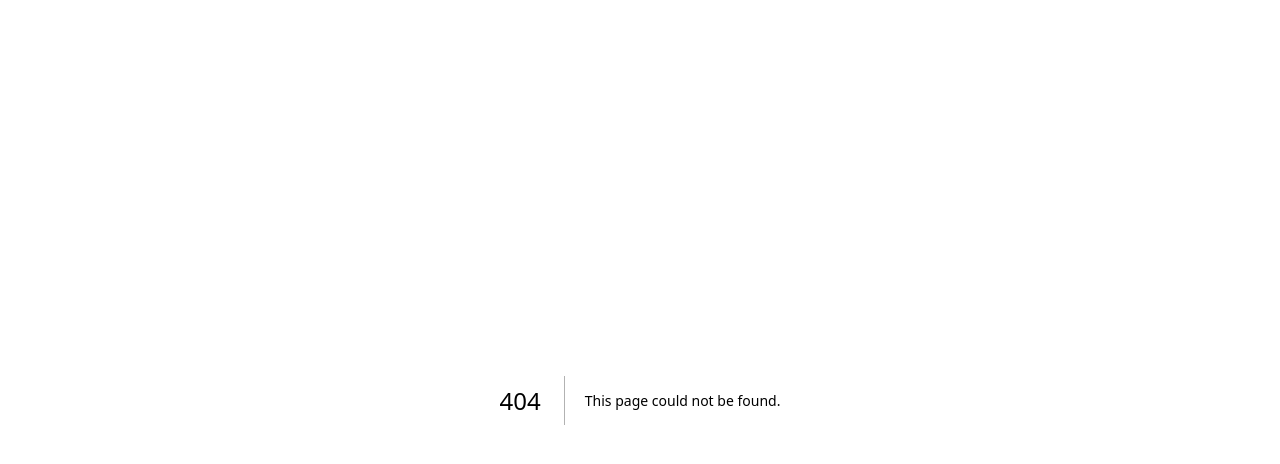
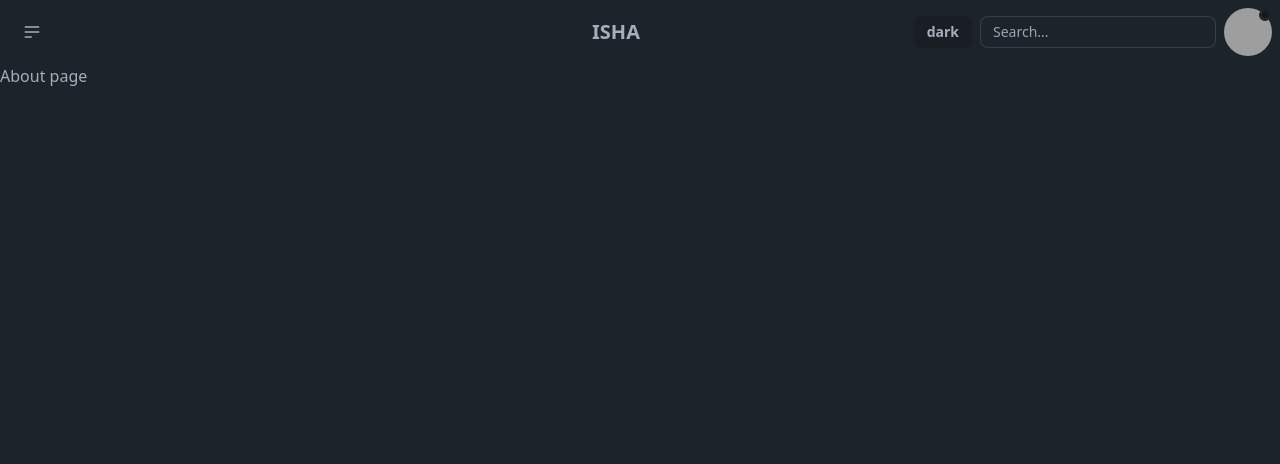
Before and after one commit to revathip1096/e-commerce, a Next.js app: page /about in a window 1280 px wide. Before the commit this address had no page. Shown: the top 464 px of the page. Built offline with nearby package versions, Linux system fonts and the light colour scheme; grey boxes are pictures that could not be loaded.

Commit message:
chore: carousal completed but some changes needed

```diff
--- a/package.json
+++ b/package.json
@@ -14,6 +14,9 @@
     "next": "14.0.4",
     "react": "^18",
     "react-dom": "^18",
+    "react-responsive-carousel": "^3.2.23",
+    "react-simple-image-slider": "^2.4.1",
+    "react-slick": "^0.29.0",
     "zustand": "^4.4.7"
   },
   "devDependencies": {
--- a/src/app/_providers/queryprovider.jsx
+++ b/src/app/_providers/queryprovider.jsx
@@ -7,6 +7,7 @@ import {
   const queryClient = new QueryClient()
 
 function Queryprovider({children}) {
+
   return (
     <QueryClientProvider client={queryClient}>{children}</QueryClientProvider>
   )
--- a/src/app/_providers/themeprovider.jsx
+++ b/src/app/_providers/themeprovider.jsx
@@ -6,6 +6,19 @@ function Themeprovider({children}) {
     const {theme}=useTheme()
   return (
     <html data-theme={theme} lang="en">
+
+<link
+  rel="stylesheet"
+  type="text/css"
+  charset="UTF-8"
+  href="https://cdn.jsdelivr.net/npm/slick-carousel@1.8.1/slick/slick.css"
+/>
+<link
+  rel="stylesheet"
+  type="text/css"
+  href="https://cdn.jsdelivr.net/npm/slick-carousel@1.8.1/slick/slick-theme.css"
+/>
+
     <body>{children}</body>
   </html>
   )
--- a/src/app/_stores/theme.jsx
+++ b/src/app/_stores/theme.jsx
@@ -3,7 +3,7 @@ import {create} from "zustand";
 import { persist  } from 'zustand/middleware';
 
 export const useTheme = create(persist((set) => ({
-    theme: window.localStorage.getItem("theme")||"dark",
+    theme: localStorage.getItem("theme")||"dark",
     settheme: (newtheme) =>
       set((state) => ({
         theme: newtheme,
--- /dev/null
+++ b/src/app/about/page.jsx
@@ -0,0 +1,15 @@
+import React from 'react'
+import Navbar from '../components/navbar'
+
+function About() {
+  return (
+
+    <div>
+    <Navbar/>
+      About page
+    </div>
+
+  )
+}
+
+export default About
--- a/src/app/components/card.js
+++ b/src/app/components/card.js
@@ -1,14 +1,9 @@
 import React from "react";
-import { QueryClient } from "@tanstack/react-query";
 import Link from "next/link";
 import { useRouter } from "next/navigation";
 
 function Card({ product }) {
   const router = useRouter();
-  const queryClient = new QueryClient();
-  console.log(queryClient);
-  const data = queryClient.getQueryData(["productdata"]);
-  console.log(data);
   return (
     <div>
       <div className="card card-compact bg-base-100 shadow-2xl hover:scale-105 ease-in duration-200 min">
--- a/src/app/components/caurosal.jsx
+++ b/src/app/components/caurosal.jsx
@@ -1,9 +1,42 @@
-import React from 'react'
+import React, { useState } from 'react'
+import SimpleImageSlider from "react-simple-image-slider";
+import { useQuery } from '@tanstack/react-query';
+
 
 function Caurosal() {
+  const [visible,setvisible]=useState(false);
+  const fetchProductList = async () => {
+    const response = await fetch("https://fakestoreapi.com/products");
+    return response.json();
+  };
+  const {
+    isLoading,
+    data,
+
+  } = useQuery({
+    queryKey: ["productdata"],
+    queryFn: fetchProductList,
+  });
+
+  if (isLoading) return <p>Loading........</p>;
+
   return (
-    <div>
-      Hii this is carousal
+    <div className='mx'>
+      <div className='ml-52 border-primary' onMouseLeave={()=>{setvisible(false)}} onMouseEnter={()=>{setvisible(true)}}>
+
+      <SimpleImageSlider
+        navStyle={2}
+        width={800}
+        height={500}
+        images={data?.slice(0,15).map((ele,id)=>{return {url:ele.image}})}
+        showBullets={true}
+        autoPlay={true}
+        bgColor={"primary"}
+        showNavs={visible}
+      />
+      HII
+      </div>
+
     </div>
   )
 }
--- a/src/app/components/navbar.jsx
+++ b/src/app/components/navbar.jsx
@@ -1,3 +1,4 @@
+"use client"
 import React from "react";
 import { useTheme } from "../_stores/theme";
 import Link from "next/link";
--- a/src/app/layout.js
+++ b/src/app/layout.js
@@ -14,6 +14,7 @@ export default function RootLayout({ children }) {
   return (
     <Themeprovider>
       <Queryprovider>{children}</Queryprovider>
+
     </Themeprovider>
   );
 }
--- a/src/app/page.js
+++ b/src/app/page.js
@@ -2,6 +2,7 @@
 import Image from 'next/image'
 import Hero from './components/navbar'
 import Productspage from './views/productspage'
+import Homepage from './views/homepage'
 
 
 export default function Home() {
@@ -9,7 +10,7 @@ export default function Home() {
   return (
     <>
       <Hero />
-      <>HII</>
+      <Homepage/>
     </>
 
   )
--- /dev/null
+++ b/src/app/views/homepage.jsx
@@ -0,0 +1,12 @@
+import React from 'react'
+import Caurosal from '../components/caurosal'
+
+function Homepage() {
+  return (
+    <>
+    <Caurosal/>
+    </>
+  )
+}
+
+export default Homepage
--- a/src/app/views/productspage.jsx
+++ b/src/app/views/productspage.jsx
@@ -10,14 +10,16 @@ export default function Productspage() {
   };
   const {
     isLoading,
-
     data: products,
 
   } = useQuery({
     queryKey: ["productdata"],
     queryFn: fetchProductList,
   });
+
+
   if (isLoading) return <p>Loading........</p>;
+  console.log(products);
 
   return (
     <>
```
Also changed, not shown: 1 other file (tests, documents, lock files or other folders).
